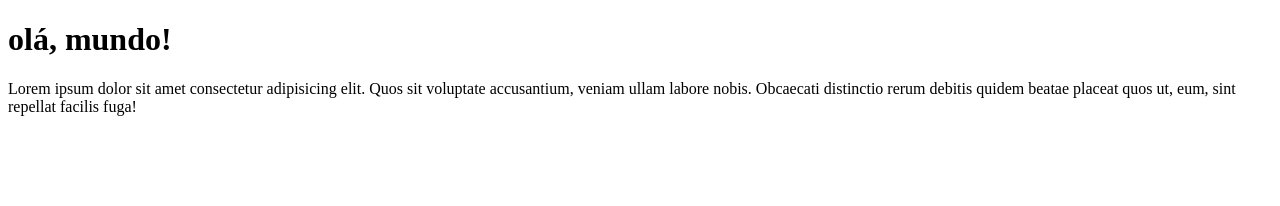
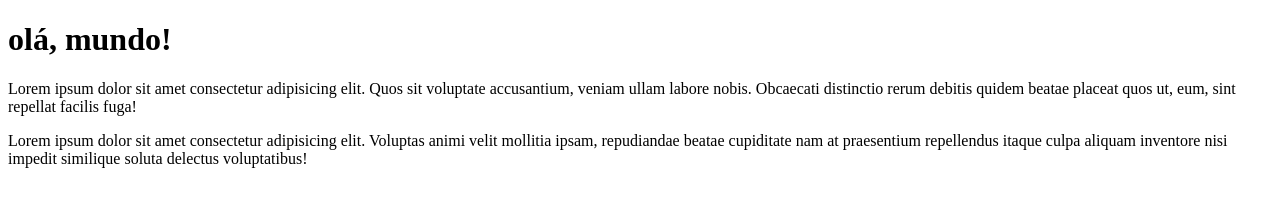
Before and after one commit to diimasjr/Ola-Mundo, a plain HTML site: page site-exemplo/index.html in a window 1280 px wide. Drawn offline with Linux system fonts and the light colour scheme.

Commit message:
adicionei um parágrafo

```diff
--- a/site-exemplo/index.html
+++ b/site-exemplo/index.html
@@ -8,5 +8,6 @@
 <body>
     <h1>olá, mundo!</h1>
     <p>Lorem ipsum dolor sit amet consectetur adipisicing elit. Quos sit voluptate accusantium, veniam ullam labore nobis. Obcaecati distinctio rerum debitis quidem beatae placeat quos ut, eum, sint repellat facilis fuga!</p>
+    <p>Lorem ipsum dolor sit amet consectetur adipisicing elit. Voluptas animi velit mollitia ipsam, repudiandae beatae cupiditate nam at praesentium repellendus itaque culpa aliquam inventore nisi impedit similique soluta delectus voluptatibus!</p>
 </body>
 </html>
```
